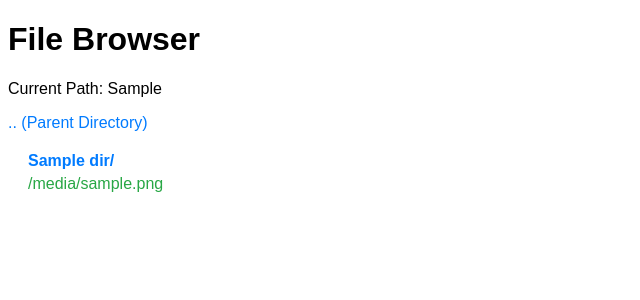
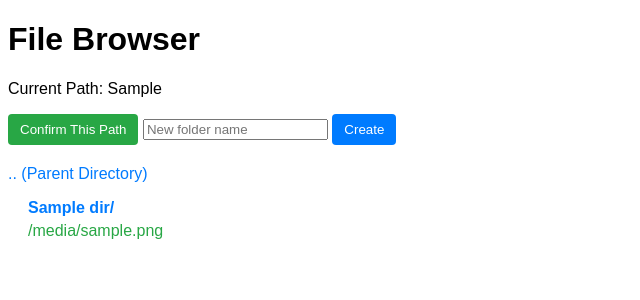
Before and after one commit to samuel-shi/ec2_upload, a Flask app: template templates/browser.html in a window 1280 px wide. Shown: the top 300 px of the page, without its empty margins (0-640 px from the left). Run offline with Flask 3, Linux system fonts and the light colour scheme; the template is opened without the code that fills it: most values are stand-ins (such as "Sample title", 1, 10 or a date in 2020).

Commit message:
confirm button

```diff
--- a/app.py
+++ b/app.py
@@ -1,5 +1,5 @@
 import os
-from flask import Flask, request, render_template, send_from_directory, jsonify
+from flask import Flask, request, render_template, send_from_directory, jsonify, redirect, url_for
 
 app = Flask(__name__)
 UPLOAD_FOLDER = 'uploads'
@@ -37,6 +37,30 @@ def browse():
 
     return render_template('browser.html', path=path, dirs=dirs, files=files, parent_path=parent_path, current_path=current_path)
 
+@app.route('/create_folder', methods=['POST'])
+def create_folder():
+    root = '/home' if os.name != 'nt' else os.path.expanduser('~')
+    path = request.form.get('path', '')
+    folder_name = request.form.get('folder_name')
+
+    if not folder_name or '/' in folder_name or '..' in folder_name:
+        return "Invalid folder name", 400
+
+    current_path = os.path.join(root, path)
+
+    # Security check
+    if not os.path.abspath(current_path).startswith(os.path.abspath(root)):
+        return "Invalid path", 400
+
+    try:
+        os.makedirs(os.path.join(current_path, folder_name))
+    except FileExistsError:
+        return "Folder already exists", 400
+    except Exception as e:
+        return f"Error creating folder: {e}", 500
+
+    return redirect(url_for('browse', path=path))
+
 
 @app.route('/', methods=['GET', 'POST'])
 def upload_file():
--- a/templates/browser.html
+++ b/templates/browser.html
@@ -11,12 +11,30 @@
         a:hover { text-decoration: underline; }
         .dir { font-weight: bold; }
         .file { color: #28a745; }
-        .back-link { margin-bottom: 20px; }
+        .back-link { margin-bottom: 10px; }
+        .actions { margin-bottom: 20px; }
+        .actions button, .actions input[type="submit"] {
+            padding: 8px 12px;
+            border: none;
+            border-radius: 4px;
+            cursor: pointer;
+        }
+        .actions #confirm-btn { background-color: #28a745; color: white; }
+        .actions #create-btn { background-color: #007bff; color: white; }
     </style>
 </head>
 <body>
     <h1>File Browser</h1>
-    <p>Current Path: {{ current_path }}</p>
+    <p>Current Path: <span id="current-path-display">{{ current_path }}</span></p>
+
+    <div class="actions">
+        <button id="confirm-btn">Confirm This Path</button>
+        <form action="{{ url_for('create_folder') }}" method="post" style="display: inline-block;">
+            <input type="hidden" name="path" value="{{ path }}">
+            <input type="text" name="folder_name" placeholder="New folder name" required>
+            <input type="submit" id="create-btn" value="Create">
+        </form>
+    </div>
 
     {% if path %}
     <div class="back-link">
@@ -32,5 +50,17 @@
             <li class="file">{{ file }}</li>
         {% endfor %}
     </ul>
+
+    <script>
+        document.getElementById('confirm-btn').addEventListener('click', function() {
+            var path = document.getElementById('current-path-display').innerText;
+            try {
+                window.opener.document.getElementById('path').value = path;
+                window.close();
+            } catch (e) {
+                alert("Could not update path. Please copy it manually.");
+            }
+        });
+    </script>
 </body>
 </html>
```
